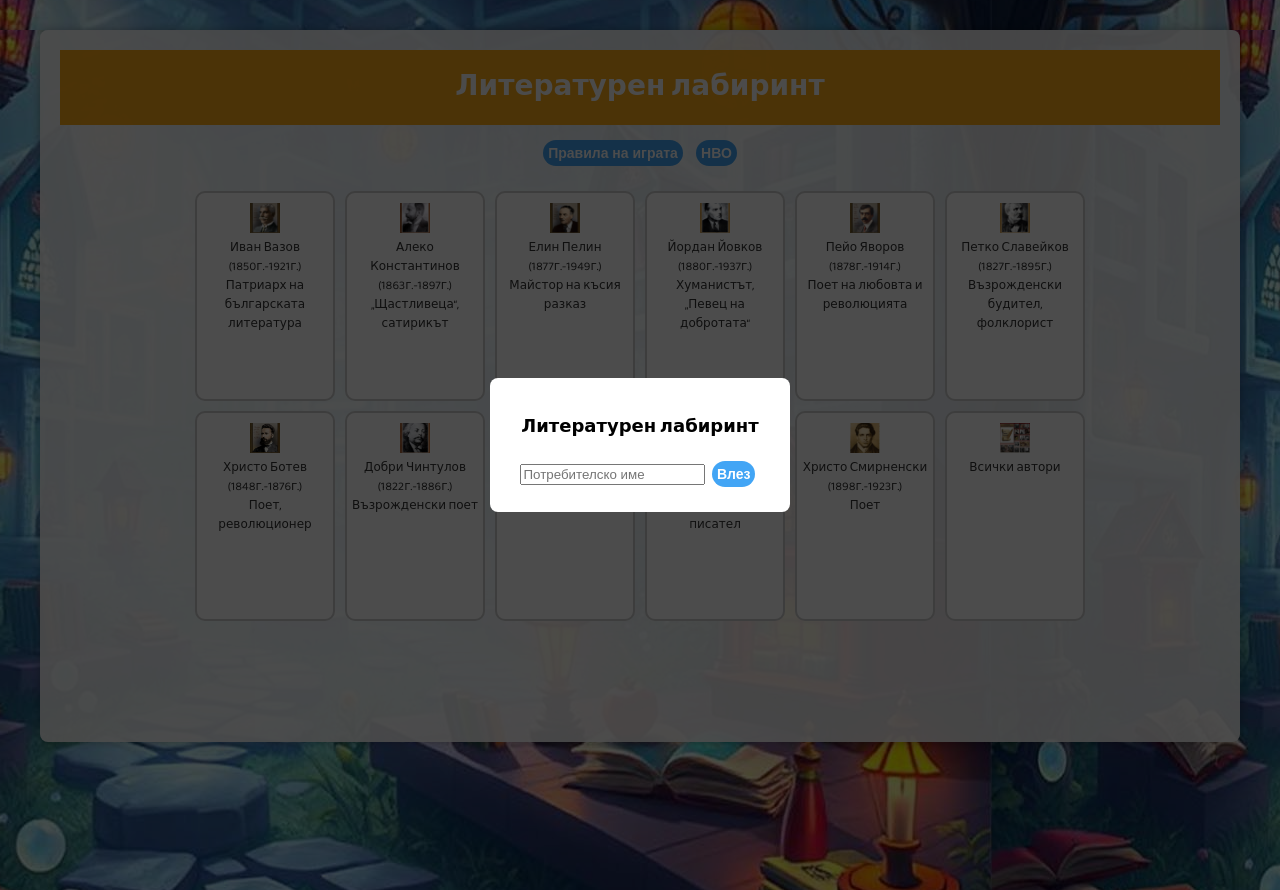
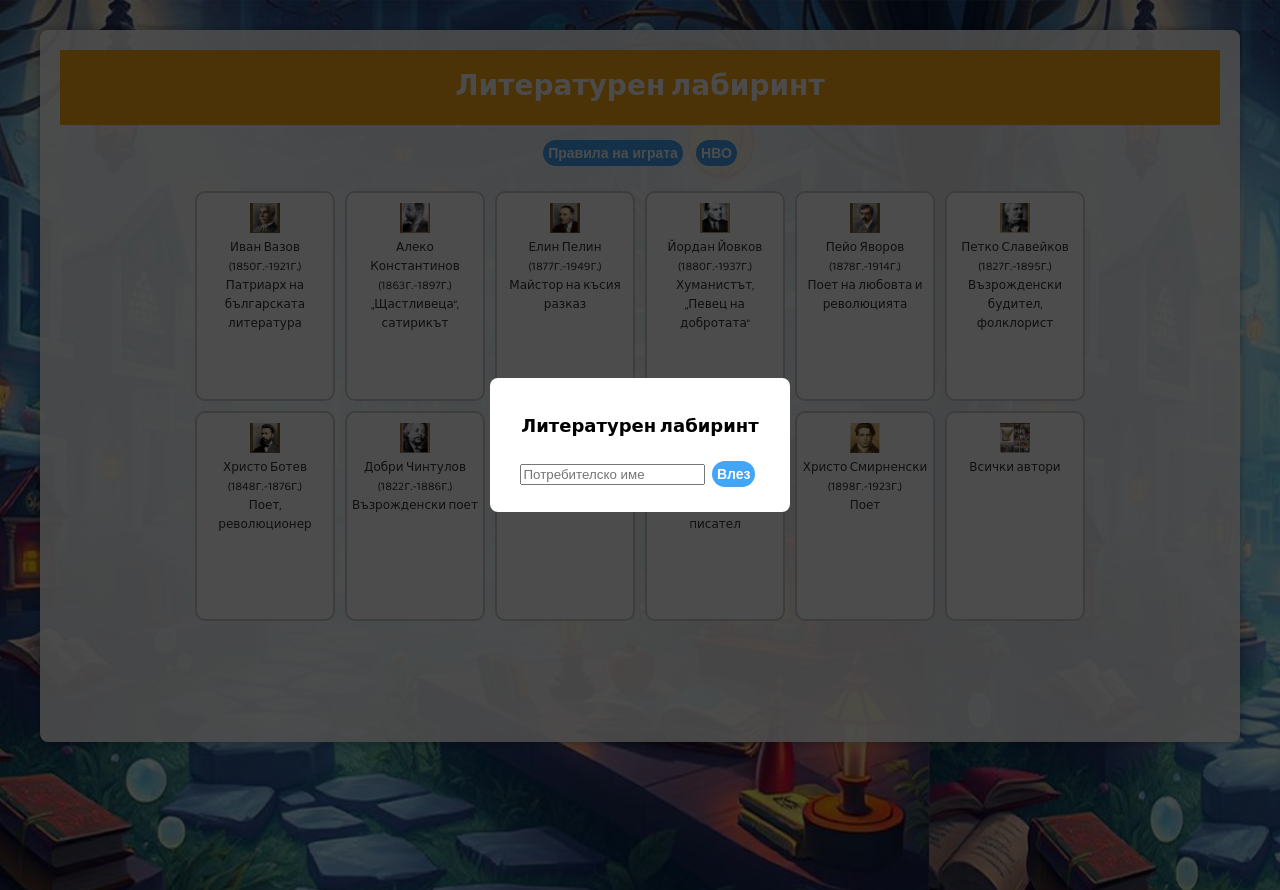
Before and after one commit to LY1177/litmaze, a PHP site: page / in a window 1280 px wide. Run offline with PHP 8.4, Linux system fonts and the light colour scheme.

Commit message:
Описваш промените

```diff
--- a/public/styles.css
+++ b/public/styles.css
@@ -8,7 +8,11 @@
     height: 100%;
     font-family: 'Baloo 2', cursive, sans-serif;
     /* Фоновото изображение */
-    background: url("images/game1.jpg") repeat center center;
+    background: url("images/game1.jpg");
+    background-size: cover; /* покрива екрана без разтягане */
+    background-position: center; /* центриране */
+    background-attachment: fixed;
+    background-repeat: no-repeat;
   }
 
   /* Главен контейнер, за да не е fullscreen */
```
Also changed, not shown: public/images/1game1.jpg (added), public/images/3game1.jpg (added), public/images/6game1.jpg (added), public/images/8game1.jpg (added).
